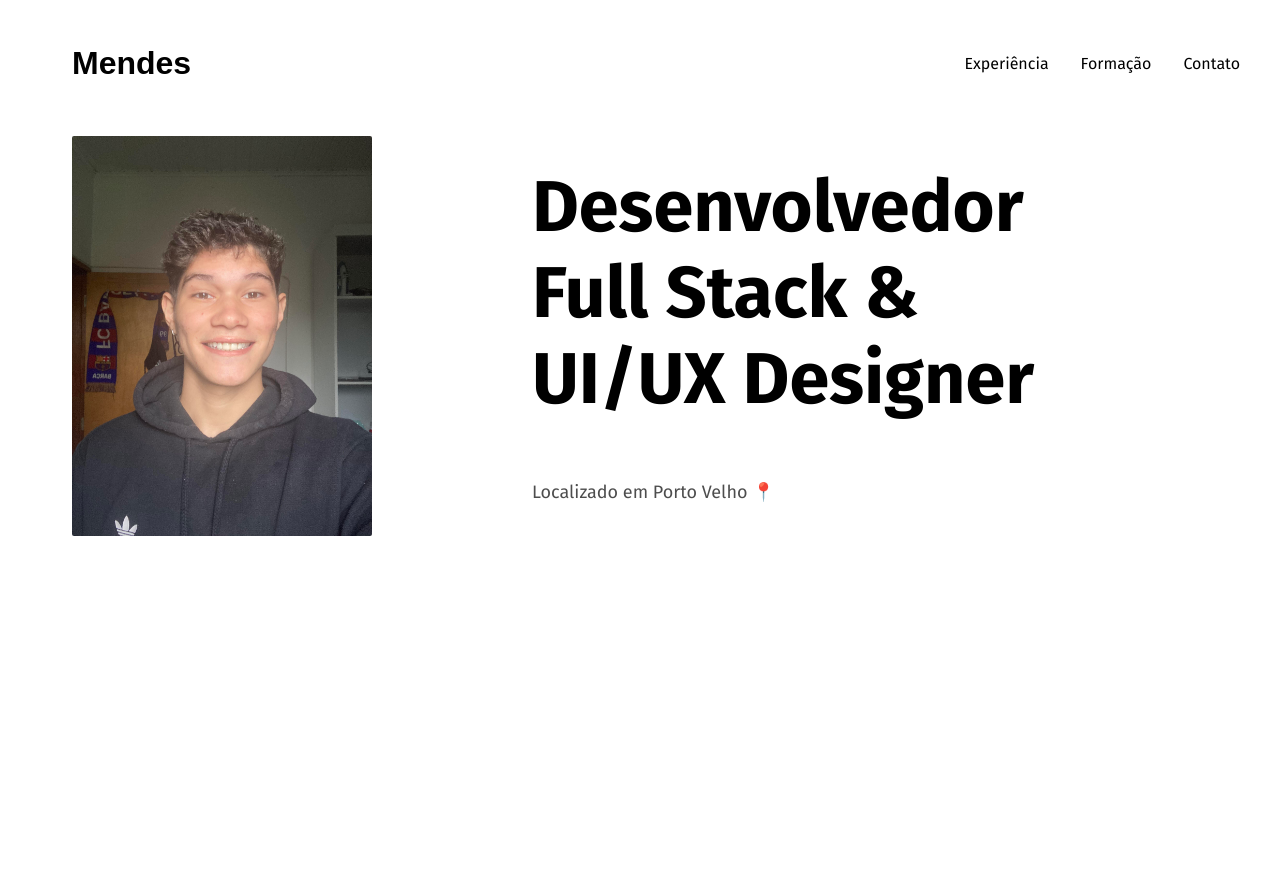
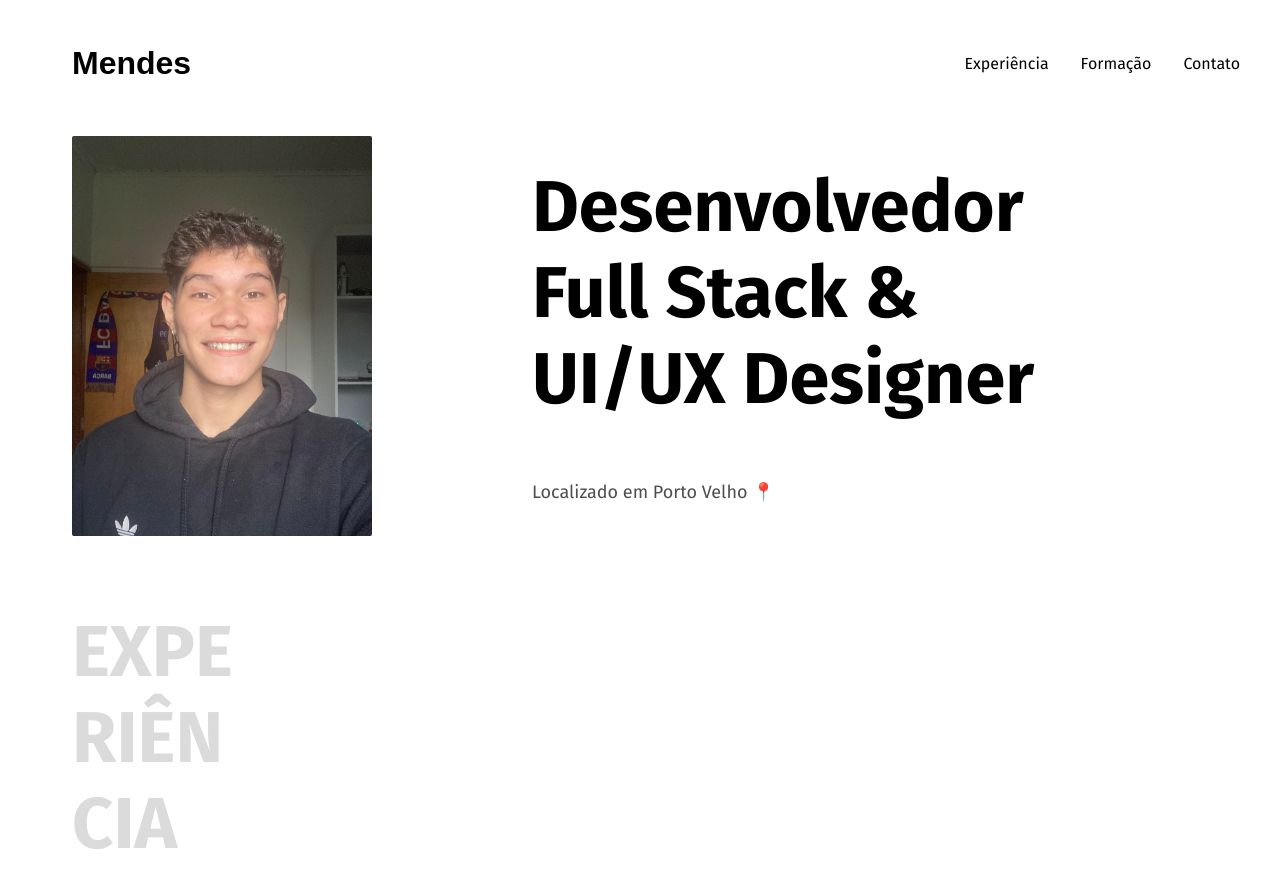
Before and after one commit to GustavoRMendes/figma-portifolio, a Next.js app: page / in a window 1280 px wide. Shown: the top 888 px of the page. Before the commit the page ends 800 px from the top, so only its background shows below. Built offline with nearby package versions, Linux system fonts and the light colour scheme.

Commit message:
experience main

```diff
--- a/src/app/globals.css
+++ b/src/app/globals.css
@@ -36,3 +36,6 @@ body {
   font-size: 18px;
   color: #4d4d4d;
 }
+.experiencia-home{
+  color: #DBDBDB;
+}
--- a/src/app/page.tsx
+++ b/src/app/page.tsx
@@ -26,12 +26,18 @@ export default function Home () {
             sizes='100vw'
             priority
             className='fotoDePerfil-home'
-          />
+          /> <br/>
+          <h2 className='experiencia-home'>
+          EXPE <br />
+          RIÊN <br/>
+          CIA
+          </h2>
         </section>
         <section className='bio-home'> <h1>Desenvolvedor <br /> Full Stack & <br /> UI/UX Designer </h1>
         <p className='paragraph-main-home'>Localizado em Porto Velho 📍</p>
         </section>
       </main>
+
     </>
   )
 }
```
